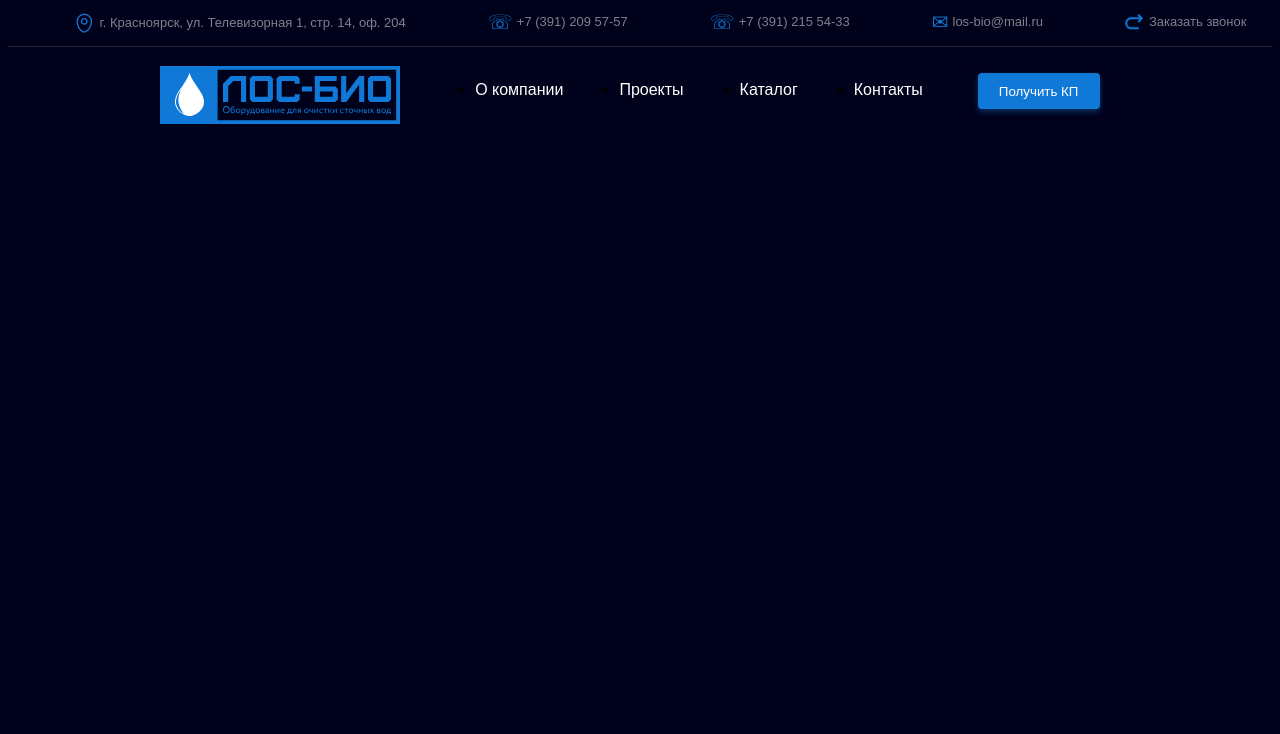
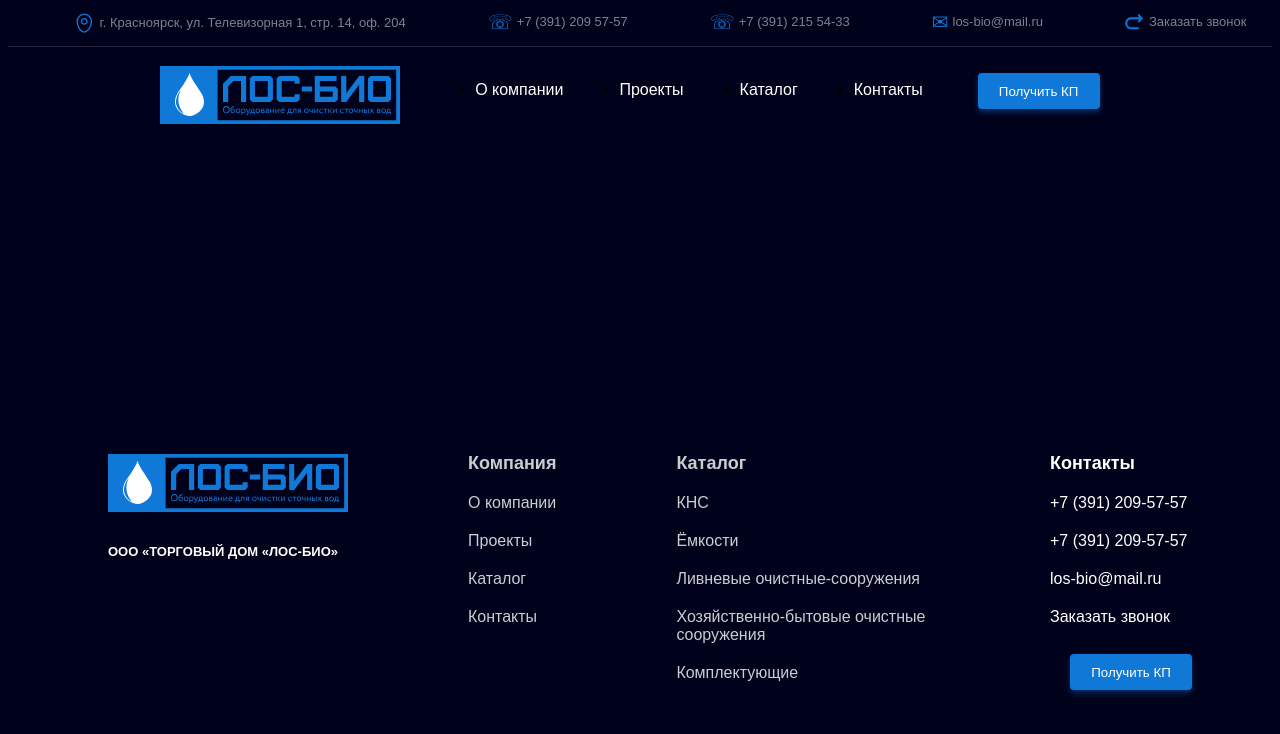
Before and after one commit to ISG-end/codewin, a plain HTML site: page src/index.html in a window 1280 px wide. Drawn offline with Linux system fonts and the light colour scheme; no server answers.

Commit message:
Create footer and finished project

```diff
--- a/src/index.html
+++ b/src/index.html
@@ -61,6 +61,43 @@
 
     <section id="advantage" class="advantages-section"></section>
 
+    <footer>
+        <nav class="footer__cont">
+            <ul class="footer__list-menu">
+                <li class="footer__list-logo">
+                    <img class="footer__logo" src="image/logo.svg" alt="logo">
+                    <a class="footer__logo-text">ООО «ТОРГОВЫЙ ДОМ «ЛОС-БИО»</a>
+                </li>
+                <li class="footer__list-company">
+                    <a class="company-title">Компания</a>
+                    <a href="#">О компании</a>
+                    <a href="#">Проекты</a>
+                    <a href="#">Каталог</a>
+                    <a href="#">Контакты</a>
+                </li>
+                <li class="footer__list-catalog">
+                    <a class="catalog-title">Каталог</a>
+                    <a href="#">КНС</a>
+                    <a href="#">Ёмкости</a>
+                    <a href="#">Ливневые
+                        очистные-сооружения</a>
+                    <a href="#">Хозяйственно-бытовые очистные сооружения</a>
+                    <a href="#">Комплектующие</a>
+                </li>
+                <li class="footer__list-contacts">
+                    <a class="contacts-title">Контакты</a>
+                    <a href="#" class="header__contacts-list_phone">+7 (391) 209-57-57</a>
+                    <a href="#" class="header__contacts-list_phone">+7 (391) 209-57-57</a>
+                    <a href="mailto:los-bio@mail.ru" class="header__contacts-list_mail">los-bio@mail.ru</a>
+                    <a href="#" class="header__contacts-list_back">
+                        <span> Заказать звонок</span>
+                    </a>
+                    <button class="header__main-btn">Получить КП</button>
+                </li>
+            </ul>
+        </nav>
+    </footer>
+
 </body>
 
 <script src="main/index.js"></script>
--- a/src/styles/style.css
+++ b/src/styles/style.css
@@ -299,3 +299,83 @@
   font-size: 16px;
   line-height: 1.4;
 }
+
+/* Футер */
+
+footer {
+  margin: 100px 60px;
+}
+
+.footer__list-menu {
+  display: flex;
+  flex-direction: row;
+  gap: 120px;
+}
+
+.footer__list-logo {
+  width: 240px;
+  height: 60px;
+  gap: 30px;
+}
+
+.footer__logo-text {
+  font-size: 13px;
+  line-height: 141%;
+  font-weight: 600;
+}
+
+.footer__list-logo {
+  display: flex;
+  flex-direction: column;
+  color: #FFFFFF;
+}
+
+.footer__list-company {
+  display: flex;
+  flex-direction: column;
+  gap: 20px;
+}
+
+.footer__list-company a {
+  text-decoration: none;
+  color: rgba(255, 255, 255, 0.8);
+}
+
+.company-title {
+  font-weight: bold;
+  font-size: 18px;
+  color: #FFFFFF;
+}
+
+.footer__list-catalog {
+  display: flex;
+  flex-direction: column;
+  gap: 20px;
+}
+
+.footer__list-catalog a {
+  text-decoration: none;
+  color: rgba(255, 255, 255, 0.8);
+}
+
+.catalog-title {
+  font-weight: bold;
+  font-size: 18px;
+  color: #FFFFFF;
+}
+
+.footer__list-contacts {
+  display: flex;
+  flex-direction: column;
+  gap: 20px;
+}
+
+.footer__list-contacts a {
+  text-decoration: none;
+  color: #FFFFFF;
+}
+
+.contacts-title {
+  font-weight: bold;
+  font-size: 18px;
+}
```
